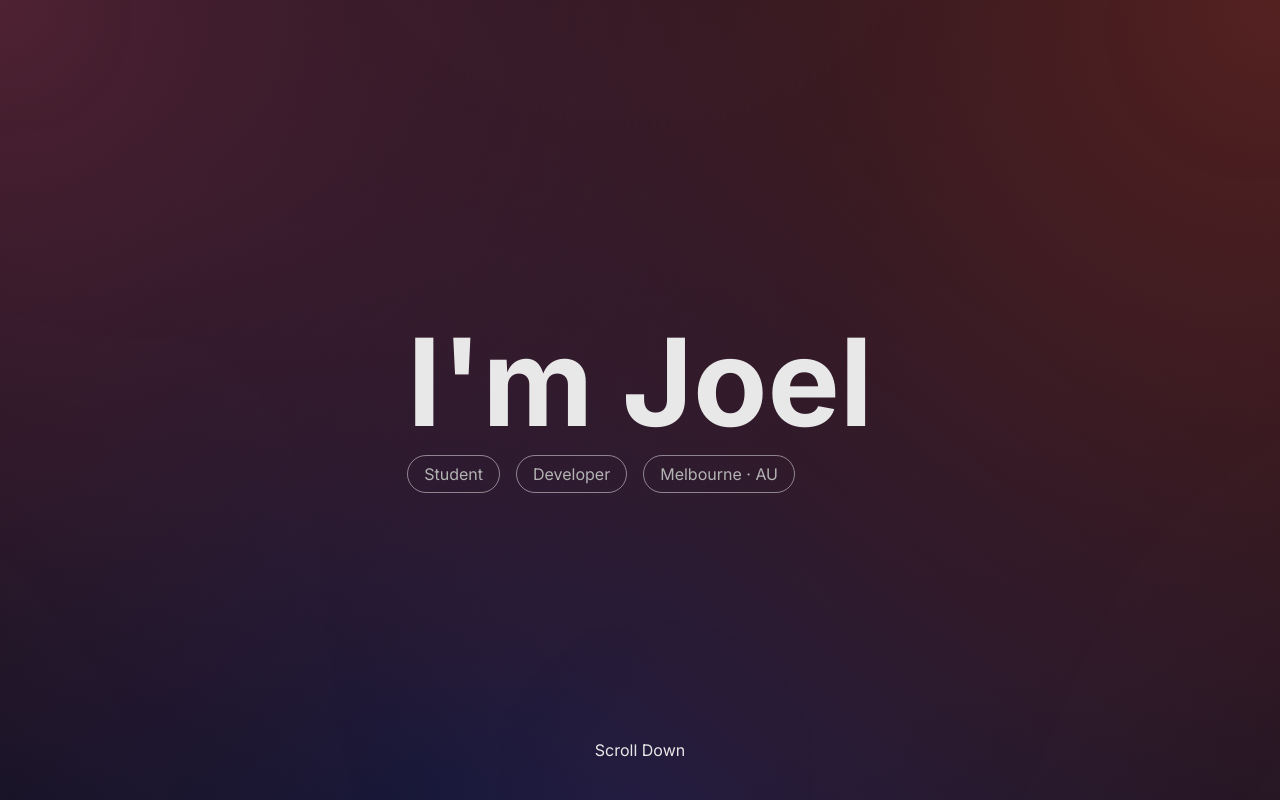
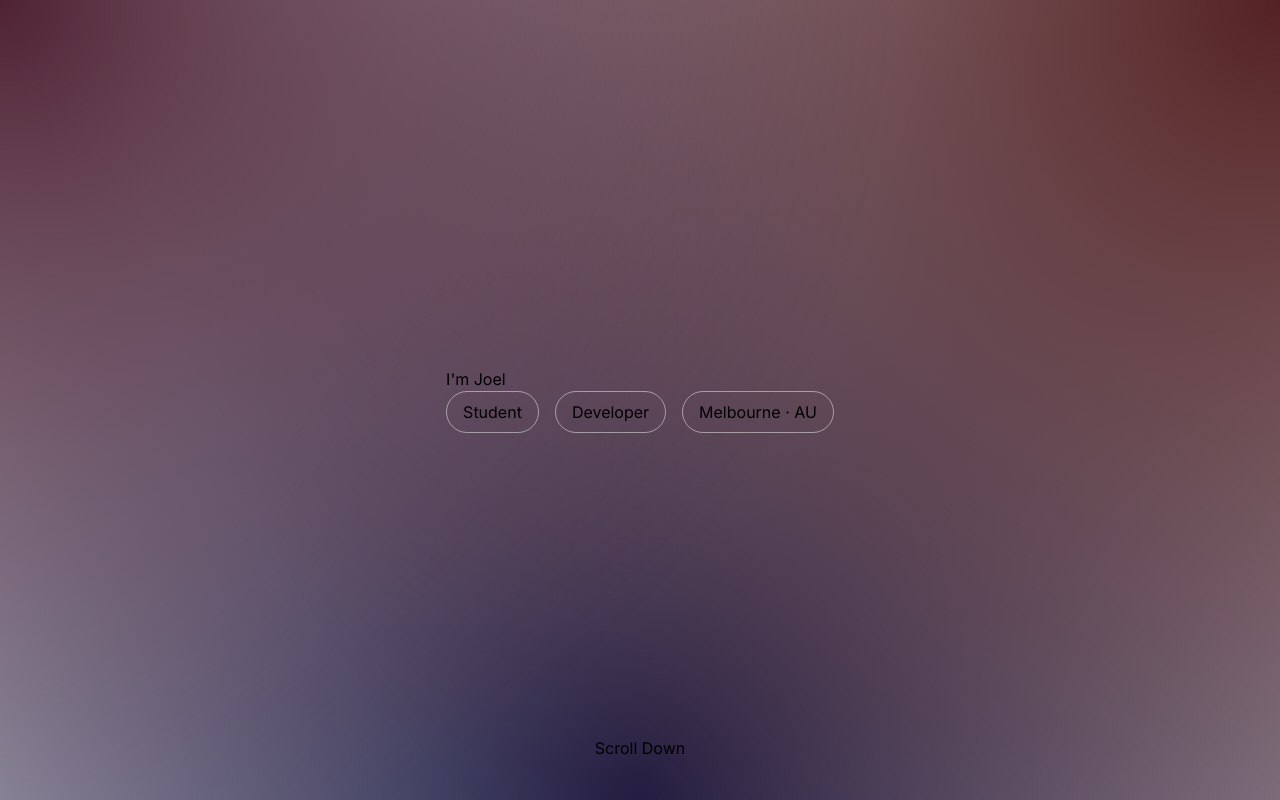
Before and after one commit to jtpotato/jtpotato.github.io, a Next.js app: page / in a window 1280 px wide. Shown: the top 800 px of the page. Built offline with nearby package versions, Linux system fonts and the light colour scheme.

Commit message:
add shadcn/ui (hopefully)

```diff
--- /dev/null
+++ b/src/app/carbon-birthday/page.tsx
@@ -0,0 +1,7 @@
+function CarbonBirthdayHome() {
+  return (<>
+
+  </>);
+}
+
+export default CarbonBirthdayHome;
--- a/src/app/globals.css
+++ b/src/app/globals.css
@@ -1,40 +1,76 @@
-body {
-  margin: 0;
+@tailwind base;
+@tailwind components;
+@tailwind utilities;
+
+@layer base {
+  :root {
+    --background: 0 0% 100%;
+    --foreground: 0 0% 3.9%;
+
+    --card: 0 0% 100%;
+    --card-foreground: 0 0% 3.9%;
+
+    --popover: 0 0% 100%;
+    --popover-foreground: 0 0% 3.9%;
+
+    --primary: 0 0% 9%;
+    --primary-foreground: 0 0% 98%;
+
+    --secondary: 0 0% 96.1%;
+    --secondary-foreground: 0 0% 9%;
+
+    --muted: 0 0% 96.1%;
+    --muted-foreground: 0 0% 45.1%;
+
+    --accent: 0 0% 96.1%;
+    --accent-foreground: 0 0% 9%;
+
+    --destructive: 0 84.2% 60.2%;
+    --destructive-foreground: 0 0% 98%;
+
+    --border: 0 0% 89.8%;
+    --input: 0 0% 89.8%;
+    --ring: 0 0% 3.9%;
+
+    --radius: 0.5rem;
+  }
+
+  .dark {
+    --background: 0 0% 3.9%;
+    --foreground: 0 0% 98%;
+
+    --card: 0 0% 3.9%;
+    --card-foreground: 0 0% 98%;
+
+    --popover: 0 0% 3.9%;
+    --popover-foreground: 0 0% 98%;
+
+    --primary: 0 0% 98%;
+    --primary-foreground: 0 0% 9%;
+
+    --secondary: 0 0% 14.9%;
+    --secondary-foreground: 0 0% 98%;
+
+    --muted: 0 0% 14.9%;
+    --muted-foreground: 0 0% 63.9%;
+
+    --accent: 0 0% 14.9%;
+    --accent-foreground: 0 0% 98%;
+
+    --destructive: 0 62.8% 30.6%;
+    --destructive-foreground: 0 0% 98%;
+
+    --border: 0 0% 14.9%;
+    --input: 0 0% 14.9%;
+    --ring: 0 0% 83.1%;
+  }
 }
 
-:root {
-  --text-size-xs: 0.44rem;
-  --text-size-sm: 0.67rem;
-  --text-size-md: 1rem;
-  --text-size-lg: 1.5rem;
-  --text-size-xl: 2.25rem;
-  --text-size-2xl: 3.38rem;
-  --text-size-3xl: 5.06rem;
-  --text-size-4xl: 7.59rem;
-  --text-size-5xl: 11.39rem;
-  --bg-color: #090909;
-  --text-primary: #e8e8e8;
-  --text-secondary: #b3b3b3;
-  --accent-a: #ecd2a8;
+@layer base {
+  * {
+    @apply border-border;
+  }
+  body {
+    @apply bg-background text-foreground;
+  }
 }
-
-h1 {
-  font-size: var(--text-size-4xl);
-  margin: 0;
-}
-h2 {
-  font-size: var(--text-size-3xl);
-  margin: 0;
-}
-h3 {
-  font-size: var(--text-size-2xl);
-}
-h4 {
-  font-size: var(--text-size-xl);
-}
-h5 {
-  font-size: var(--text-size-lg);
-}
-p {
-  font-size: var(--text-size-md);
-}
--- /dev/null
+++ b/src/lib/utils.ts
@@ -0,0 +1,6 @@
+import { type ClassValue, clsx } from "clsx"
+import { twMerge } from "tailwind-merge"
+
+export function cn(...inputs: ClassValue[]) {
+  return twMerge(clsx(inputs))
+}
--- /dev/null
+++ b/tailwind.config.ts
@@ -0,0 +1,80 @@
+import type { Config } from "tailwindcss"
+
+const config = {
+  darkMode: ["class"],
+  content: [
+    './pages/**/*.{ts,tsx}',
+    './components/**/*.{ts,tsx}',
+    './app/**/*.{ts,tsx}',
+    './src/**/*.{ts,tsx}',
+	],
+  prefix: "",
+  theme: {
+    container: {
+      center: true,
+      padding: "2rem",
+      screens: {
+        "2xl": "1400px",
+      },
+    },
+    extend: {
+      colors: {
+        border: "hsl(var(--border))",
+        input: "hsl(var(--input))",
+        ring: "hsl(var(--ring))",
+        background: "hsl(var(--background))",
+        foreground: "hsl(var(--foreground))",
+        primary: {
+          DEFAULT: "hsl(var(--primary))",
+          foreground: "hsl(var(--primary-foreground))",
+        },
+        secondary: {
+          DEFAULT: "hsl(var(--secondary))",
+          foreground: "hsl(var(--secondary-foreground))",
+        },
+        destructive: {
+          DEFAULT: "hsl(var(--destructive))",
+          foreground: "hsl(var(--destructive-foreground))",
+        },
+        muted: {
+          DEFAULT: "hsl(var(--muted))",
+          foreground: "hsl(var(--muted-foreground))",
+        },
+        accent: {
+          DEFAULT: "hsl(var(--accent))",
+          foreground: "hsl(var(--accent-foreground))",
+        },
+        popover: {
+          DEFAULT: "hsl(var(--popover))",
+          foreground: "hsl(var(--popover-foreground))",
+        },
+        card: {
+          DEFAULT: "hsl(var(--card))",
+          foreground: "hsl(var(--card-foreground))",
+        },
+      },
+      borderRadius: {
+        lg: "var(--radius)",
+        md: "calc(var(--radius) - 2px)",
+        sm: "calc(var(--radius) - 4px)",
+      },
+      keyframes: {
+        "accordion-down": {
+          from: { height: "0" },
+          to: { height: "var(--radix-accordion-content-height)" },
+        },
+        "accordion-up": {
+          from: { height: "var(--radix-accordion-content-height)" },
+          to: { height: "0" },
+        },
+      },
+      animation: {
+        "accordion-down": "accordion-down 0.2s ease-out",
+        "accordion-up": "accordion-up 0.2s ease-out",
+      },
+    },
+  },
+  plugins: [require("tailwindcss-animate")],
+} satisfies Config
+
+export default config
```
Also changed, not shown: package.json (+6 -1 lines), tsconfig.json (added, +34 -0 lines), components.json (added).
